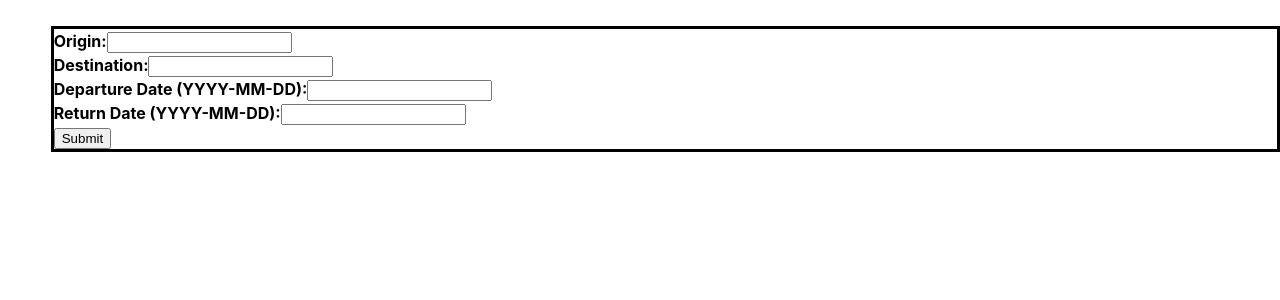
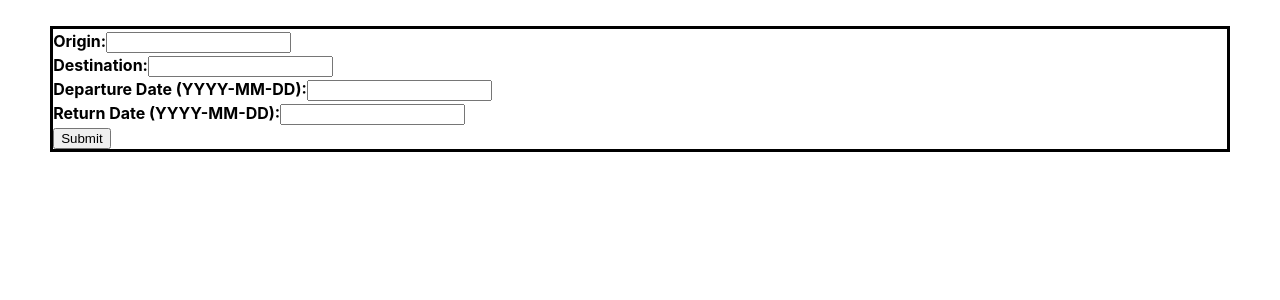
Before and after one commit to RamIyer1998/Amadeus-Cheap-Flight-Finder, a React (Create React App) app in the folder finder_frontend/: page / in a window 1280 px wide. Shown: the top 300 px of the page. Built offline with nearby package versions, Linux system fonts and the light colour scheme.

Commit message:
Change margins to reduce size of div from the right

```diff
--- a/finder_frontend/src/styles/FlightForm.module.css
+++ b/finder_frontend/src/styles/FlightForm.module.css
@@ -6,6 +6,7 @@ label {
 div {
   margin-left: 2%;
   margin-top: 2%;
+  margin-right: 2%;
   line-height: 1.5;
 }
 
```
